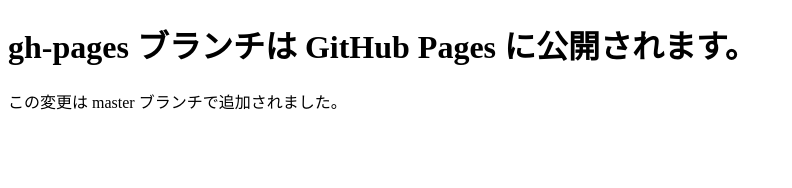
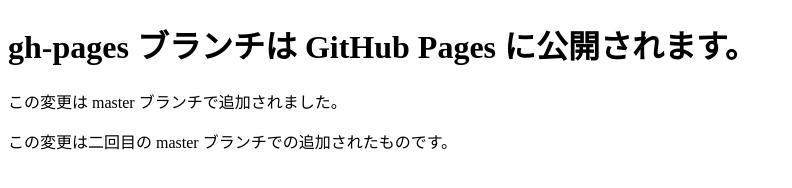
Before and after one commit to ninja6331/git-study, a plain HTML site: page index.html in a window 1280 px wide. Shown: the whole page, without its empty margins (0-792 px from the left). Drawn offline with Linux system fonts and the light colour scheme.

Commit message:
段落を追加

```diff
--- a/index.html
+++ b/index.html
@@ -7,5 +7,6 @@
 <body>
     <h1>gh-pages ブランチは GitHub Pages に公開されます。</h1>
     <p>この変更は master ブランチで追加されました。</p>
+    <p>この変更は二回目の master ブランチでの追加されたものです。</p>
 </body>
 </html>
```
